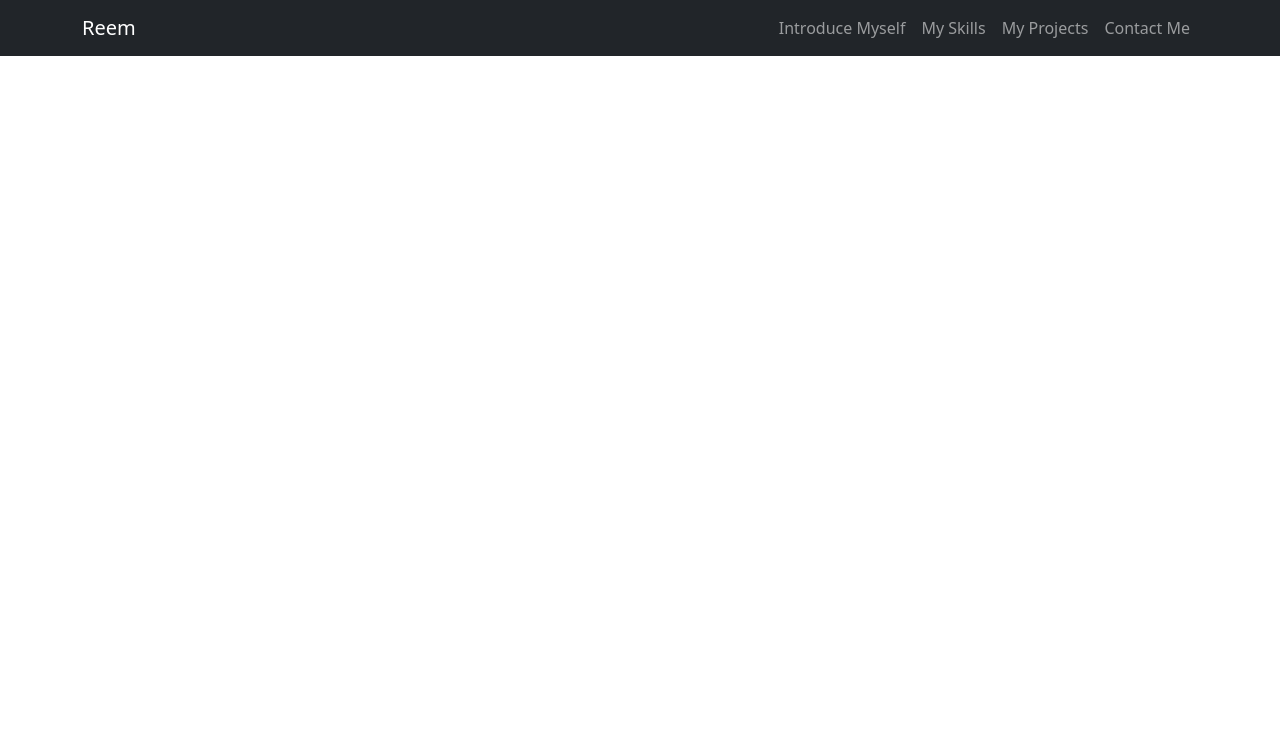
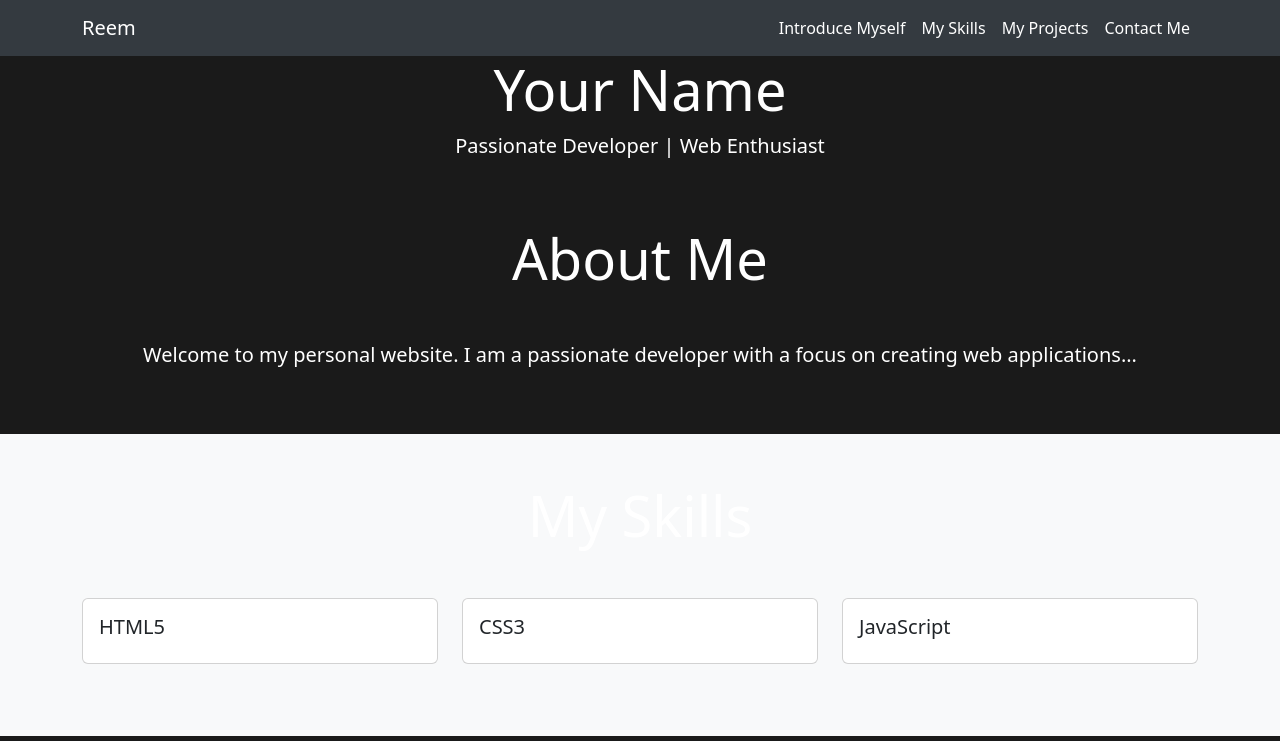
Before and after one commit to reemkhd/portfolio, a plain HTML site: page index.html in a window 1280 px wide. Shown: the top 741 px of the page. Drawn offline with nearby package versions, Linux system fonts and the light colour scheme.

Commit message:
Your commit message here

```diff
--- a/index.html
+++ b/index.html
@@ -6,7 +6,7 @@
     <link rel="stylesheet" href="https://stackpath.bootstrapcdn.com/bootstrap/5.3.0/css/bootstrap.min.css">
     <link rel="stylesheet" href="style.css">
     <link rel="icon" href="icons8-heart-30.png" type="image/png">
-    <title>Reem - Portfolio</title>
+    <title> Reem Kdr - Portfolio </title>
 </head>
 <body>
 
--- a/style.css
+++ b/style.css
@@ -2,23 +2,16 @@
 
 body {
     padding-top: 56px; /* Adjust based on your navbar height */
+    background-color: #1a1a1a; /* Dark background color */
+    color: #ffffff; /* Light text color */
 }
 
-#hero {
-    height: 80vh;
-    background: url('hero-bg.jpg') center/cover no-repeat;
-    display: flex;
-    justify-content: center;
-    align-items: center;
-    text-align: center;
+.navbar {
+    background-color: #343a40 !important; /* Dark navbar background color */
 }
 
-#hero h1 {
-    font-size: 3rem;
-}
-
-#hero p {
-    font-size: 1.5rem;
+.nav-link {
+    color: #ffffff !important; /* Light text color for nav links */
 }
 
 /* Customize as needed */
```
